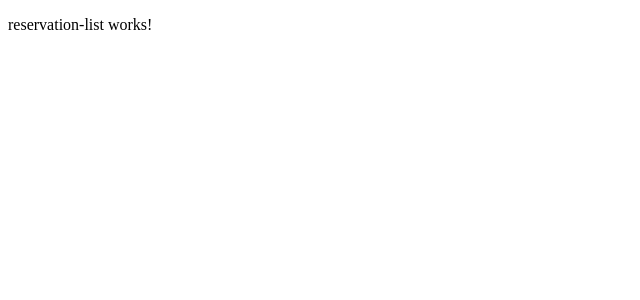
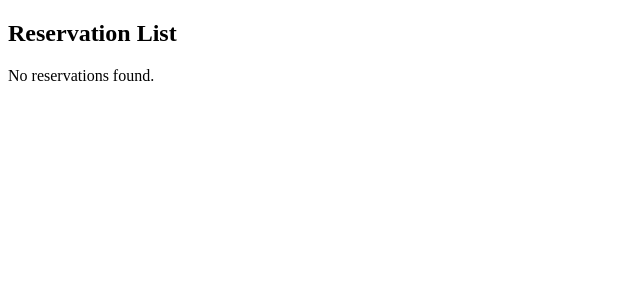
Before and after one commit to nadun96/ng-hotel-management-app, an Angular app: page /list in a window 1280 px wide. Shown: the top 300 px of the page, without its empty margins (0-640 px from the left). Built offline with nearby package versions, Linux system fonts and the light colour scheme.

Commit message:
refactor: enhance reservation management and list display and route sample

```diff
--- a/src/app/reservation-from/reservation-from.component.ts
+++ b/src/app/reservation-from/reservation-from.component.ts
@@ -1,6 +1,7 @@
 import { Component, OnInit } from '@angular/core';
 import { FormGroup, FormControl, Validators, FormBuilder } from '@angular/forms';
 import { ReservationService } from '../reservation/reservation.service';
+import { Router } from '@angular/router';
 
 @Component({
   selector: 'app-reservation-from',
@@ -11,7 +12,7 @@ export class ReservationFromComponent implements OnInit {
 
   reservationForm: FormGroup = new FormGroup({});
 
-  constructor(private formBuilder: FormBuilder, private reservationService: ReservationService) { }
+  constructor(private formBuilder: FormBuilder, private reservationService: ReservationService, private router: Router) { }
 
   ngOnInit(): void {
     this.reservationForm = this.formBuilder.group({
@@ -27,6 +28,7 @@ export class ReservationFromComponent implements OnInit {
     if (this.reservationForm.valid) {
       this.reservationService.addReservation(this.reservationForm.value);
       this.reservationForm.reset();
+      this.router.navigate(['/list']);
     }
   }
 
--- a/src/app/reservation-list/reservation-list.component.html
+++ b/src/app/reservation-list/reservation-list.component.html
@@ -1 +1,14 @@
-<p>reservation-list works!</p>
+<h2>
+    Reservation List
+</h2>
+
+<ul *ngIf="reservations.length ; else noReservations">
+    <li *ngFor="let reservation of reservations">
+        {{ reservation.guestName }} - Room {{ reservation.roomNumber }} - Check-in: {{ reservation.checkInDate }} -
+        Check-out: {{ reservation.checkOutDate }} - Email: {{ reservation.guestEmail }}
+    </li>
+</ul>
+
+<ng-template #noReservations>
+    <p>No reservations found.</p>
+</ng-template>
--- a/src/app/reservation-list/reservation-list.component.ts
+++ b/src/app/reservation-list/reservation-list.component.ts
@@ -1,10 +1,21 @@
-import { Component } from '@angular/core';
+import { Component, OnInit } from '@angular/core';
+import { ReservationService } from '../reservation/reservation.service';
+import { Reservation } from '../models/reservation';
 
 @Component({
   selector: 'app-reservation-list',
   templateUrl: './reservation-list.component.html',
   styleUrls: ['./reservation-list.component.css']
 })
-export class ReservationListComponent {
+export class ReservationListComponent implements OnInit {
+  reservations: Reservation[] = [];
+
+  constructor(private reservationService: ReservationService) {
+    this.reservations = localStorage.getItem('reservations') ? JSON.parse(localStorage.getItem('reservations')!) : [];
+  }
+
+  ngOnInit(): void {
+    this.reservations = this.reservationService.getReservations();
+  }
 
 }
--- a/src/app/reservation/reservation.service.ts
+++ b/src/app/reservation/reservation.service.ts
@@ -7,7 +7,11 @@ import { Reservation } from '../models/reservation';
 export class ReservationService {
   private reservations: Reservation[] = [];
 
-  constructor() { }
+  constructor() {
+    const storedReservations = localStorage.getItem('reservations');
+    this.reservations = storedReservations ? JSON.parse(storedReservations) : [];
+
+  }
 
   getReservations(): Reservation[] {
     return this.reservations;
```
